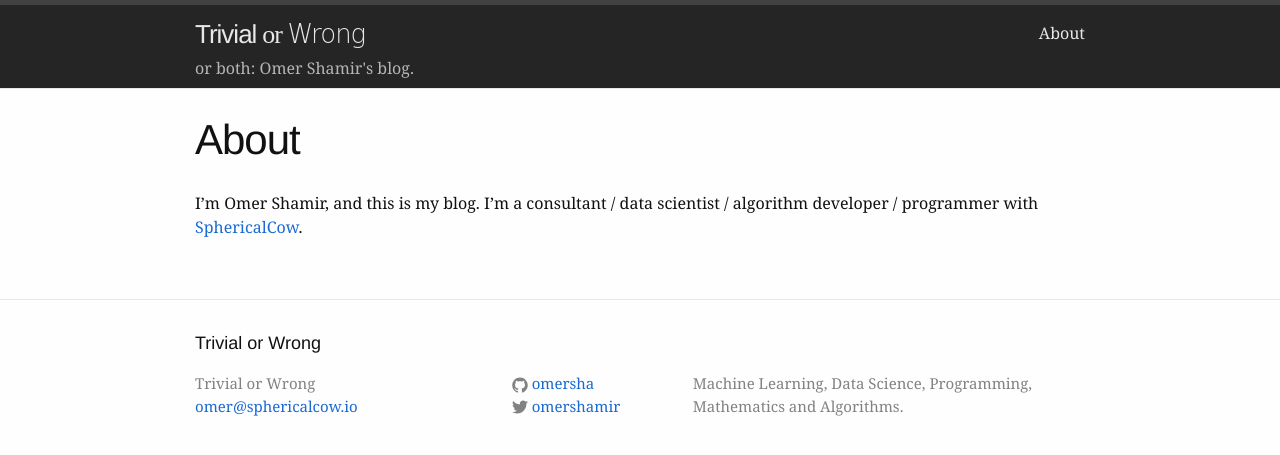
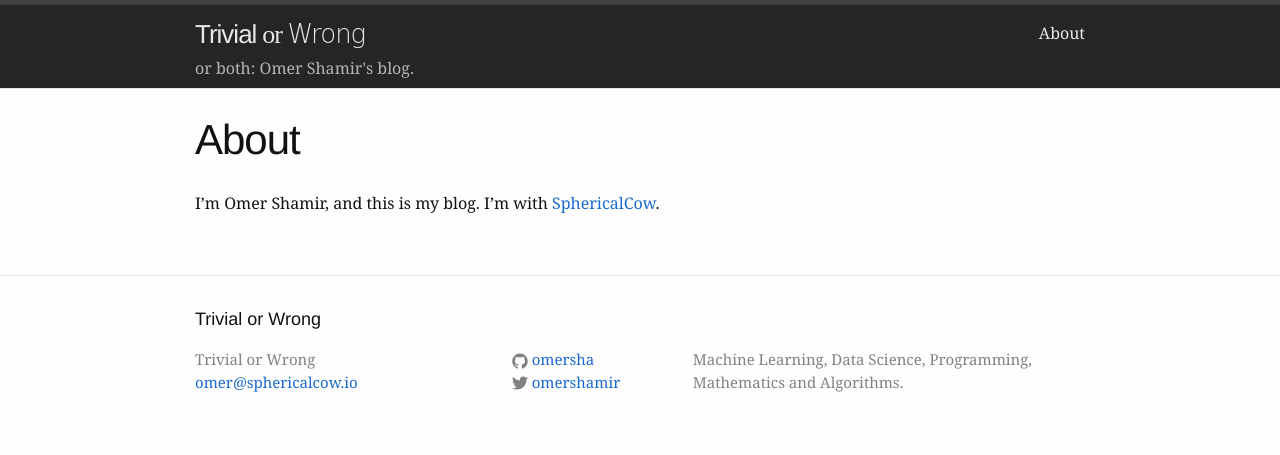
Before and after one commit to omersha/omersha.github.io, a Jekyll site: the page built from about.md, in a window 1280 px wide. Shown: the top 455 px of the page. Built offline with Jekyll 4.4.1, drawn with Linux system fonts in a browser that asks for light colours; some web fonts are replaced.

Commit message:
About page

```diff
--- a/about.md
+++ b/about.md
@@ -3,6 +3,6 @@ layout: page
 title: About
 permalink: /about/
 ---
-I'm Omer Shamir, and this is my blog. I'm a consultant / data scientist / algorithm developer / programmer with [SphericalCow][scow].
+I'm Omer Shamir, and this is my blog. I'm with [SphericalCow][scow].
 
 [scow]:      http://sphericalcow.io
```
